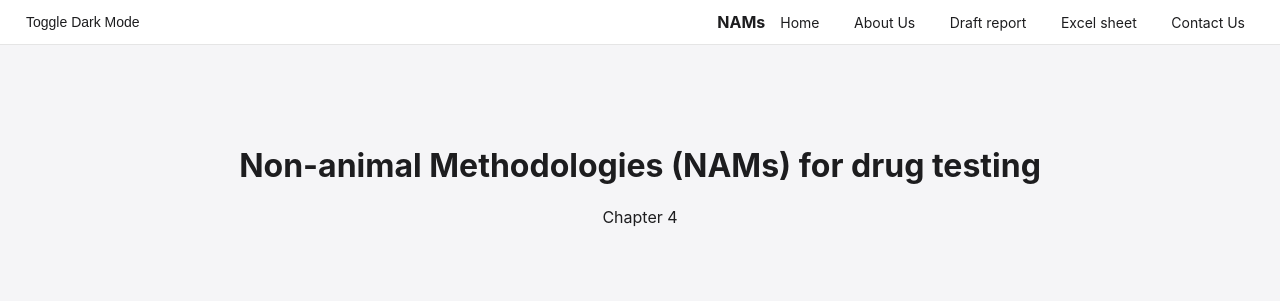
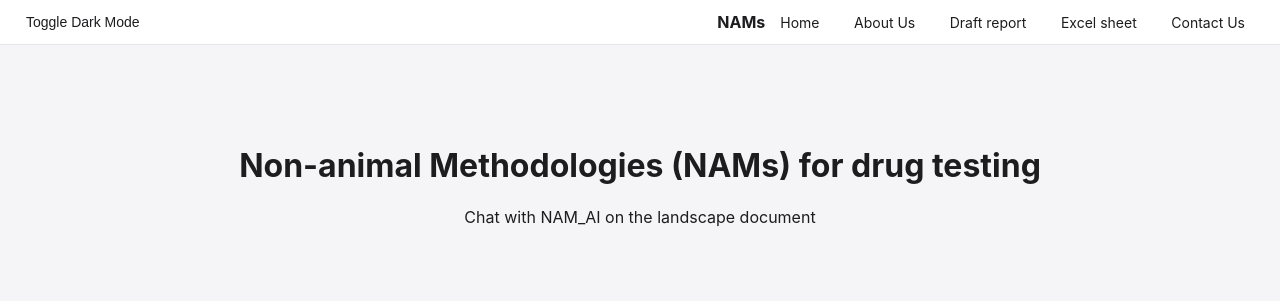
Before and after one commit to testacc3582360/NAMS.github.io, a plain HTML site: page index.html in a window 1280 px wide. Shown: the top 301 px of the page. Drawn offline with Linux system fonts and the light colour scheme.

Commit message:
Update index.html

```diff
--- a/index.html
+++ b/index.html
@@ -23,7 +23,7 @@
 
    <div class="hero fade-in-scroll">
     <h1>Non-animal Methodologies (NAMs) for drug testing</h1>
-    <p>Chapter 4</p>
+    <p>Chat with NAM_AI on the landscape document</p>
     </div>
 
 <div style="display: flex; justify-content: center;">
```
